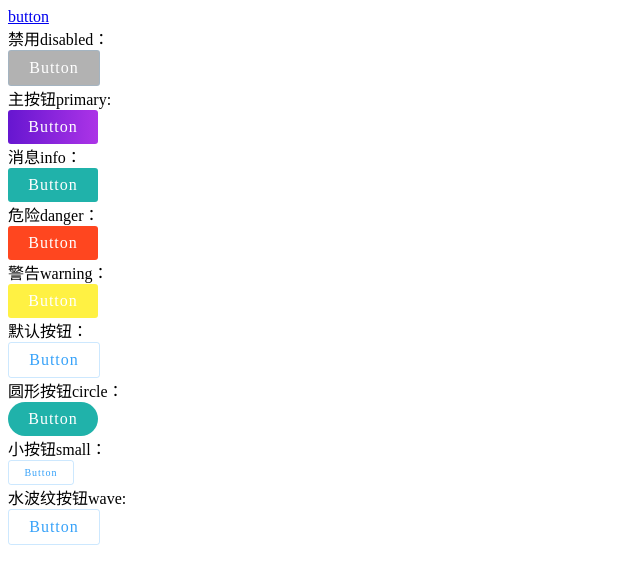
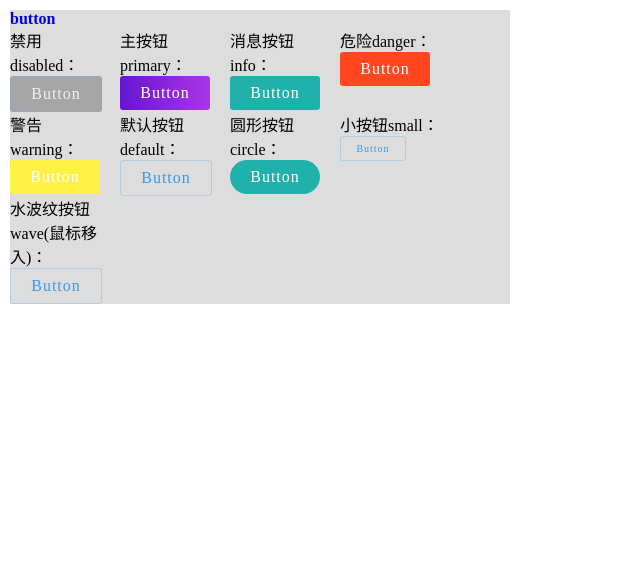
Before and after one commit to pangqingbo/pixel-vue, a Vue app: page / in a window 1280 px wide. Shown: the top 584 px of the page, without its empty margins (0-640 px from the left). Built offline with nearby package versions, Linux system fonts and the light colour scheme.

Commit message:
update button component

```diff
--- a/package/Button/src/index.vue
+++ b/package/Button/src/index.vue
@@ -110,9 +110,9 @@ a.wave div{
     transition: 1s;
 }
 a.wave span{
-    transition: 1s;
     position: relative;
     z-index: 1;
+    transition: 1s;
 }
 a.wave:hover span{
     color: #fff;
--- a/src/App.vue
+++ b/src/App.vue
@@ -1,6 +1,8 @@
 <template>
-  <router-link v-for="(item,index) in routes" :to="item.path" :key="index">{{item.name}}</router-link>
-  <router-view/>
+  <div id="nav">
+    <router-link v-for="(item,index) in routes" :to="item.path" :key="index">{{item.name}}</router-link>
+    <router-view/>
+  </div>
 </template>
 
 <script>
@@ -13,12 +15,21 @@ export default {
       routes
     }
   },
-  mounted(){
-    console.log(this.routes)
-  }
 }
 </script>
 
 <style>
-
+*{
+  margin: 0;
+  padding: 0;
+}
+#nav{
+  width: 500px;
+  margin: 10px 10px;
+  background-color: rgba(128, 128, 128, 0.267);
+}
+#nav a.router-link-active{
+  text-decoration: none;
+  font-weight: bold;
+}
 </style>
--- a/src/views/Button.vue
+++ b/src/views/Button.vue
@@ -1,22 +1,51 @@
 <template>
+    <div class="btnContainer">
         <div>
-        禁用disabled：
+            <p>禁用disabled：</p>
             <Button disabled>Button</Button>
-        主按钮primary:
+        </div>
+        <div>
+            <p>主按钮primary：</p>
             <Button type="primary">Button</Button>
-        消息info：
+        </div>
+        <div>
+            <p>消息按钮info：</p>
             <Button type="info">Button</Button>
-        危险danger：
+        </div>
+        <div>
+            <p>危险danger：</p>
             <Button type="danger">Button</Button>
-        警告warning：
+        </div>
+        <div>
+            <p>警告warning：</p>
             <Button type="warning">Button</Button>
-        默认按钮：
+        </div>
+        <div>
+            <p>默认按钮default：</p>
             <Button>Button</Button>
-        圆形按钮circle：
+        </div>
+        <div>
+            <p>圆形按钮circle：</p>
             <Button type="info" circle>Button</Button>
-        小按钮small：
+        </div>
+        <div>
+            <p>小按钮small：</p>
             <Button size="small">Button</Button>
-        水波纹按钮wave:
+        </div>
+        <div>
+            <p>水波纹按钮wave(鼠标移入)：</p>
             <Button wave>Button</Button>
         </div>
+    </div>
 </template>
+
+<style scoped>
+.btnContainer{
+    display: flex;
+    flex-wrap: wrap;
+}
+.btnContainer div{
+    width: 100px;
+    margin-right: 10px;
+}
+</style>
```
Lines whose indentation alone changed are shown as unchanged.
